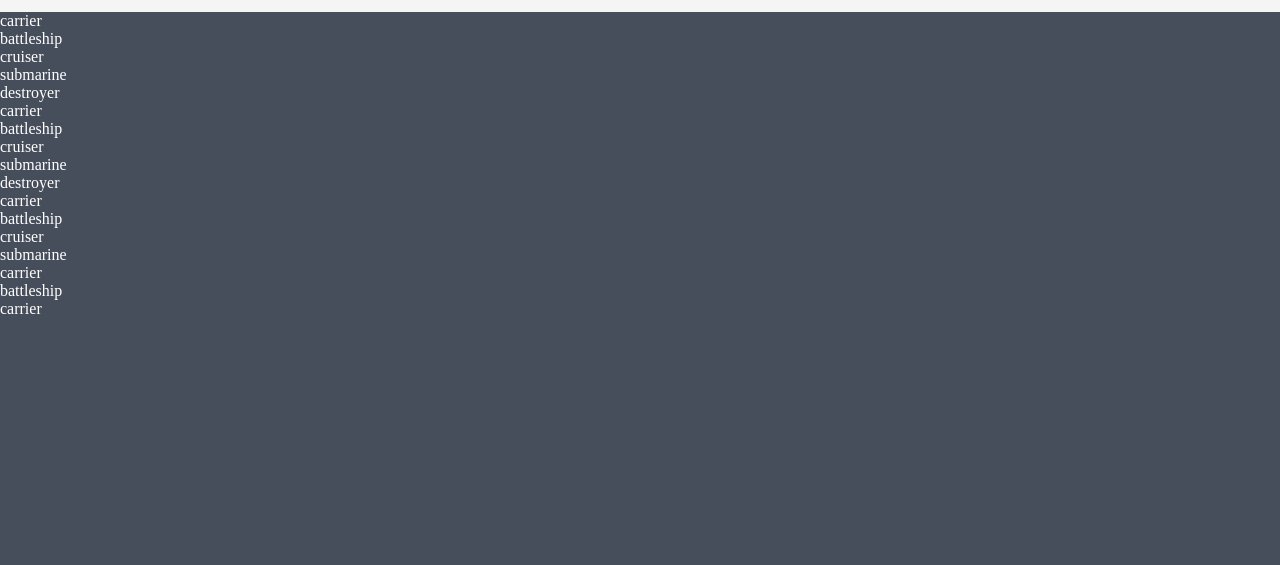
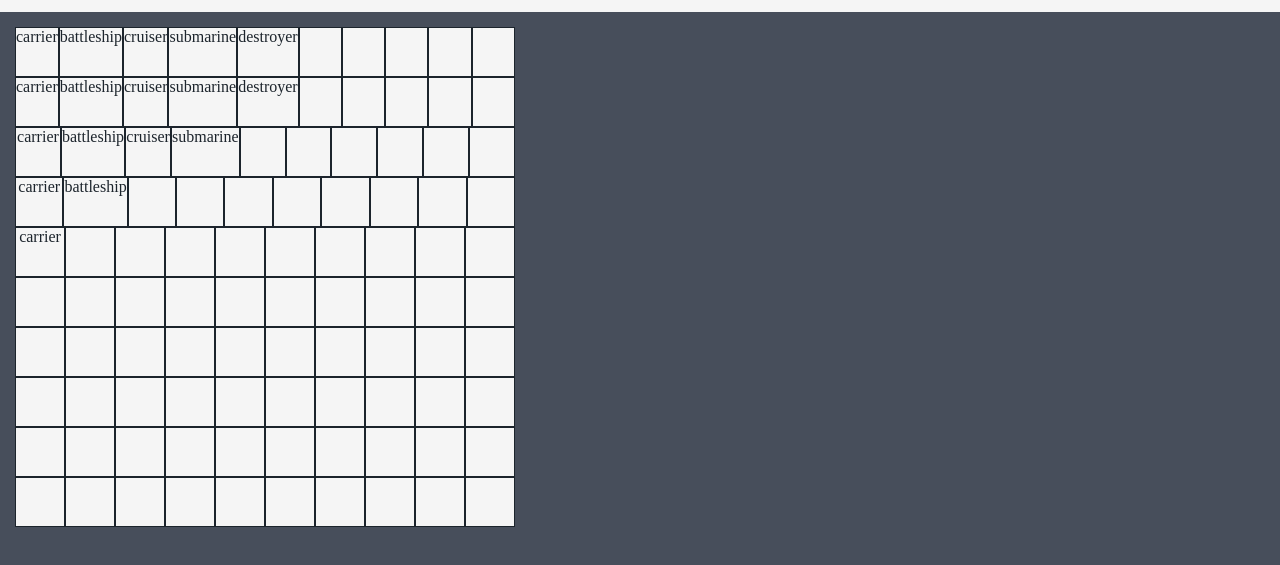
Before and after one commit to johngrassey/battleship, a website built with webpack: page src/template.html in a window 1280 px wide. Shown: the part 55-620 px from the top of the page. Built offline with nearby package versions, Linux system fonts and the light colour scheme.

Commit message:
Render Player Board
Laying out the board that shows the player's own
ships and the opponent's hits and misses.

```diff
--- a/src/screenController.js
+++ b/src/screenController.js
@@ -8,25 +8,21 @@ class screenController {
   updatePlayerBoard() {
     const board = this.gameController.activePlayer.board.getBoard();
     const boardDiv = document.querySelector("#playerboard");
-    boardDiv.innerHTML = "";
-    board.forEach((row, i) => {
-      console.log("bananas");
-      row.forEach((cell, j) => {
+    board.forEach((row) => {
+      const rowDiv = document.createElement("div");
+      rowDiv.classList.add("row");
+      row.forEach((cell) => {
         const cellDiv = document.createElement("div");
-        cellDiv.textContent = cell;
-        cellDiv.dataset.x = i;
-        cellDiv.dataset.y = j;
-        // cellDiv.addEventListener("click", (e) => {
-        //   this.gameController.activePlayer.attack(
-        //     parseInt(e.target.dataset.x),
-        //     parseInt(e.target.dataset.y),
-        //     this.gameController
-        //   );
-        //   this.updateActiveBoard();
-        //   this.updateInactiveBoard();
-        // });
-        boardDiv.appendChild(cellDiv);
+        cellDiv.classList.add("cell");
+        if (cell.length > 1) {
+          cellDiv.classList.add("ship");
+          cellDiv.textContent = cell;
+        } else {
+          cellDiv.textContent = cell;
+        }
+        rowDiv.appendChild(cellDiv);
       });
+      boardDiv.appendChild(rowDiv);
     });
   }
 
--- a/src/style.css
+++ b/src/style.css
@@ -56,3 +56,24 @@ body {
 h1 {
   color: #1c242c;
 }
+
+.board {
+  background-color: #f5f5f5;
+  display: flex;
+  width: 500px;
+  height: 500px;
+  flex-direction: column;
+  margin: 15px;
+}
+
+.row {
+  display: flex;
+  flex: 1;
+}
+
+.cell {
+  flex: 1;
+  border: 1px solid #1c242c;
+  color: #1c242c;
+  text-align: center;
+}
--- a/src/template.html
+++ b/src/template.html
@@ -10,8 +10,8 @@
       <h1>BATTLESHIP</h1>
     </div>
     <div class="content">
-      <div id="playerboard"></div>
-      <div id="oppboard"></div>
+      <div id="playerboard" class="board"></div>
+      <!-- <div id="oppboard"></div> -->
     </div>
   </body>
 </html>
```
